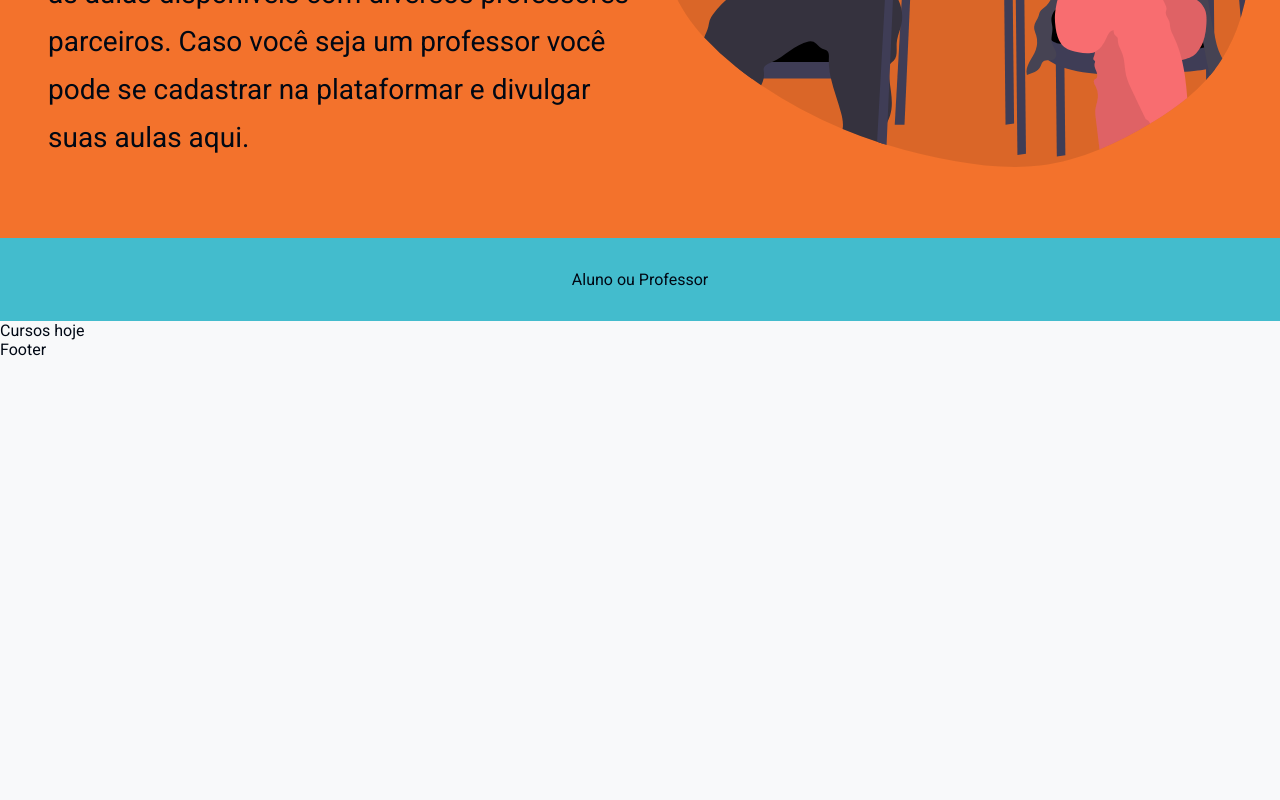
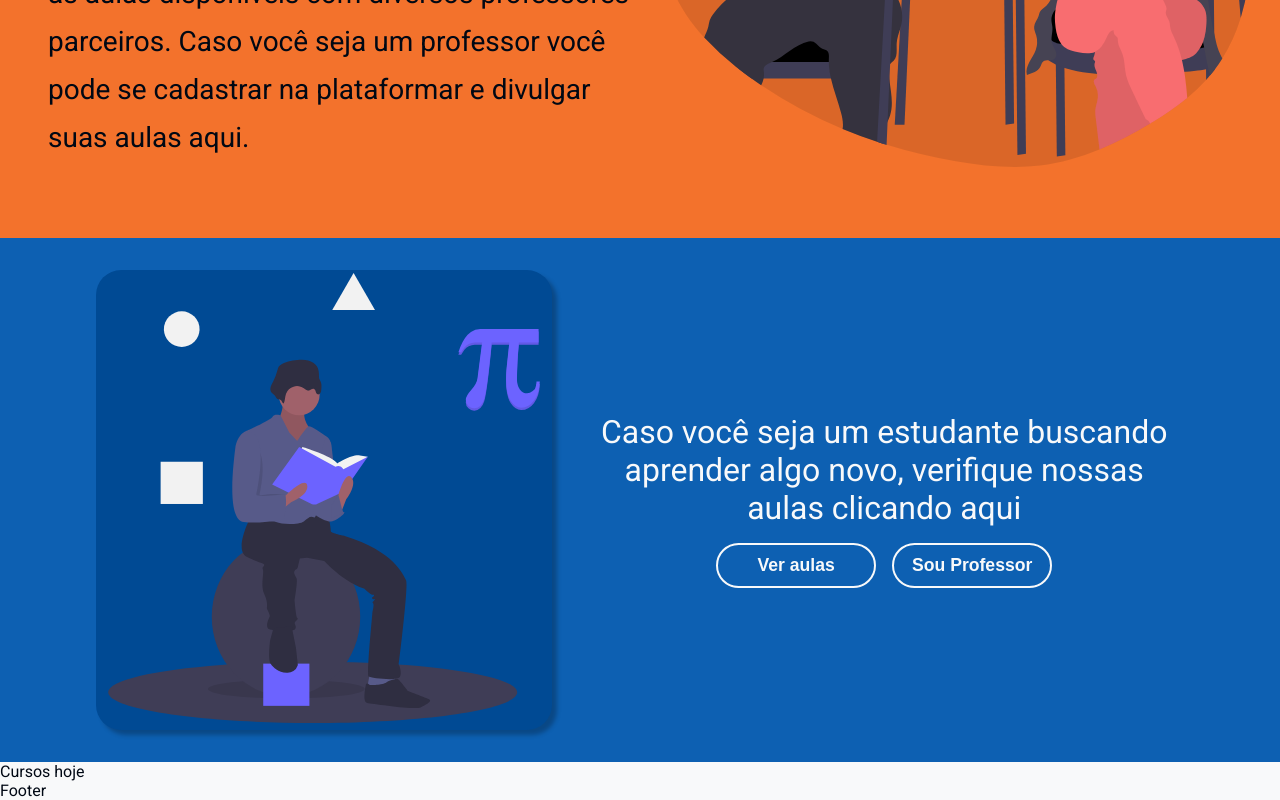
Before and after one commit to joaopedroalb/aulaki-frontend, a Next.js app: page / in a window 1280 px wide. Shown: the part 1194-1994 px from the top of the page. Before the commit the page ends 1553 px from the top, so only its background shows below. Built offline with nearby package versions, Linux system fonts and the light colour scheme; a web font is replaced by a local one.

Commit message:
feat: create choose section in home page

```diff
--- a/src/components/CardTeacher/index.tsx
+++ b/src/components/CardTeacher/index.tsx
@@ -31,7 +31,7 @@ export default function CardTeacher({id,name,nickname,city}:TeacherData) {
                 <InfosContainer>
                     <p><strong>{city}</strong></p>
                     <p><strong>
-                        {name}</strong> de {city} traz tem um total
+                        {name}</strong> de {city} tem um total
                         de {lessonsCount} {lessonsCount>1?"aulas":"aula"} na nossa plataforma
                     </p>
                 </InfosContainer>
--- a/src/components/Navbar/style.ts
+++ b/src/components/Navbar/style.ts
@@ -2,7 +2,7 @@ import styled  from "styled-components";
 
 export const NavBG = styled.div`
     width: 100%;
-    height: 5rem;
+    height: 70px;
     background-color: var(--white);
     color: var(--black);
     display: flex;
@@ -13,6 +13,7 @@ export const NavBG = styled.div`
 
 export const Logo = styled.h1`
     font-size: 1.5rem;
+    cursor: pointer;
 `
 
 export const NavContainer = styled.nav`
--- a/src/pages/index.tsx
+++ b/src/pages/index.tsx
@@ -1,12 +1,65 @@
 import type { NextPage } from 'next'
 import Navbar from '../components/Navbar'
-import { ImageBG, BlurBG, AboutSection, AbotInfo, ChooseSection } from '../styles/HomeStyle'
+import { ImageBG, BlurBG, AboutSection, AbotInfo, ChooseSection,
+        ImageContainer, TextChooseContainer, ChooseBtnContainer } from '../styles/HomeStyle'
 import { PageBG } from '../styles/PagesComps'
 import Image from 'next/image'
 
+import StudantImage from '../../public/studantImage.svg'
+import TeacherImage from '../../public/teacherImageChoose.svg'
 import AboutImg from '../../public/aboutLogo.svg'
+import { useState } from 'react'
+import Link from 'next/link'
 
 const Home: NextPage = () => {
+  const [isStudent, setIsStudant] = useState(true)
+
+  const ChooseSectionRender = () =>{
+    if(isStudent)
+      return (
+        <ChooseSection>
+          <ImageContainer>
+            <Image src={StudantImage} alt="Icon of two person studying" width={450} height={450}/>
+          </ImageContainer>
+          <TextChooseContainer>
+            <p>
+              Caso você seja um estudante buscando aprender algo novo, verifique nossas aulas clicando aqui
+            </p>
+            <ChooseBtnContainer>
+              <Link href="/aulas">
+                <button>
+                  Ver aulas
+                </button>
+              </Link>
+              <button onClick={()=>setIsStudant(false)}>
+                Sou Professor
+              </button>
+            </ChooseBtnContainer>
+          </TextChooseContainer>
+        </ChooseSection>
+      )
+
+      return (
+        <ChooseSection>
+          <TextChooseContainer>
+            <p>
+              Caso você seja um professor e queira compartilhar suas aulas, aqui é seu lugar. Clique para ir para o cadastro de professores  </p>
+            <ChooseBtnContainer>
+              <button onClick={()=>setIsStudant(true)}>
+                Sou Aluno
+              </button>
+              <button>
+                Me Cadastrar
+              </button>
+            </ChooseBtnContainer>
+          </TextChooseContainer>
+          <ImageContainer>
+            <Image src={TeacherImage} alt="Icon of two person studying" width={450} height={450}/>
+          </ImageContainer>
+        </ChooseSection>
+      )
+  }
+
   return (
     <PageBG>
       <Navbar />
@@ -25,9 +78,7 @@ const Home: NextPage = () => {
         </AbotInfo>
         <Image src={AboutImg} alt="Icon of two person studying" width={600} height={600}/>
       </AboutSection>
-      <ChooseSection>
-        Aluno ou Professor
-      </ChooseSection>
+      {ChooseSectionRender()}
       <section>
         Cursos hoje
       </section>
--- a/src/styles/HomeStyle.ts
+++ b/src/styles/HomeStyle.ts
@@ -2,7 +2,7 @@ import styled from "styled-components";
 
 export const ImageBG = styled.div`
     width: 100%;
-    height: calc(100vh - 5rem);
+    height: calc(100vh - 70px);
 
     background: linear-gradient(180deg, rgba(0, 0, 0, 0) 0%, rgba(0, 0, 0, 0.2) 100%), linear-gradient(0deg, rgba(159, 159, 159, 0.1), rgba(159, 159, 159, 0.1)), linear-gradient(0deg, rgba(223, 2, 20, 0.03), rgba(223, 2, 20, 0.03)),url('homeimage.jpg') no-repeat center center;
     background-size: cover;
@@ -52,10 +52,54 @@ export const AbotInfo = styled.div`
 `
 
 export const ChooseSection = styled.section`
-    background-color: var(--l-blue);
+    background-color: var(--blue);
+    color: var(--white);
     width: 100%;
     padding: 2rem 0 2rem 0;
     display: flex;
+    flex-wrap: wrap;
     align-items: center;
     justify-content: center;
+    gap: 2rem;
 `
+
+export const ImageContainer = styled.div`
+    padding: 0.2rem;
+    background: #004a94;
+    border-radius: 25px;
+    box-shadow: 5px 5px 4px rgb(0 0 0 / 25%);
+`
+
+export const TextChooseContainer = styled.div`
+    font-size: 2rem;
+    display: flex;
+    flex-direction: column;
+    align-items: center;
+    gap: 1rem;
+    text-align: center;
+    max-width: 600px;
+
+    button{
+        width: 160px;
+        height: 45px;
+        font-size: 1.1rem;
+        font-weight: 700;
+        padding: 0.4rem;
+        border: 2px solid var(--white);
+        border-radius: 25px;
+        color: var(--white);
+        background: transparent;
+
+        transition: 400ms;
+
+        &:hover{
+            color: var(--blue);
+            background: var(--white);
+        }
+    }
+`
+
+export const ChooseBtnContainer = styled.div`
+    display: flex;
+    gap: 1rem;
+`
--- a/src/styles/global.ts
+++ b/src/styles/global.ts
@@ -6,6 +6,7 @@ const GlobalStyle = createGlobalStyle`
         --white:#F8F9FA;
         --orange:#F3722C;
         --l-blue:#43BCCD;
+        --blue:#0d60b2;
         --red:#FF0054;
 
     }
```
Also changed, not shown: public/studantImage.svg (added), public/teacherImageChoose.svg (added).
